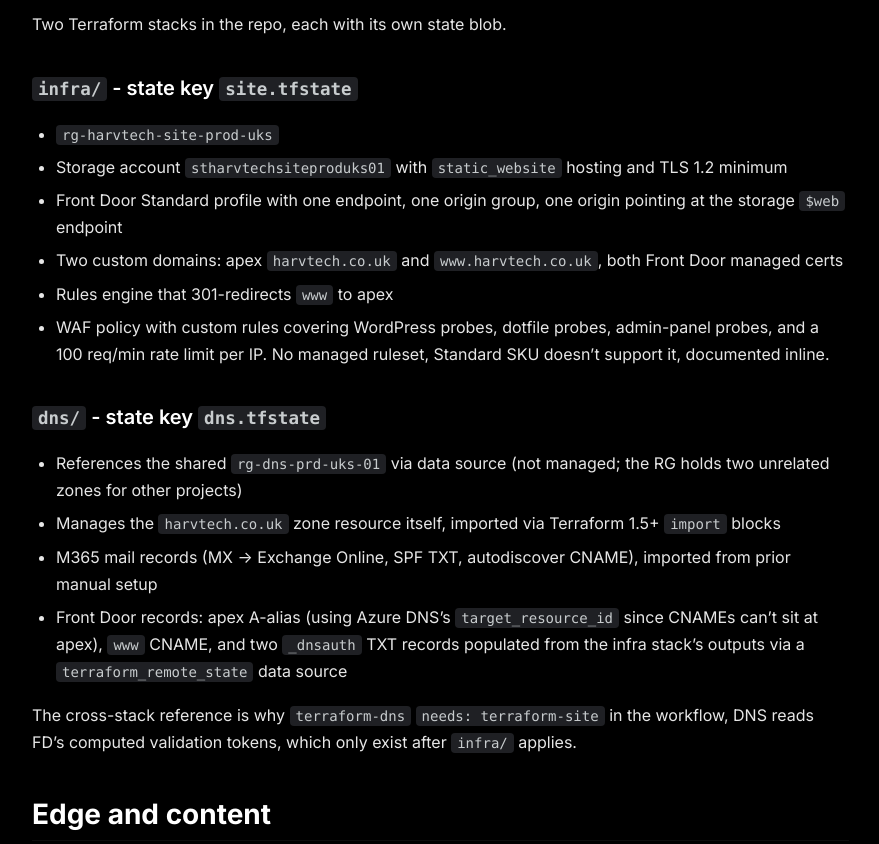
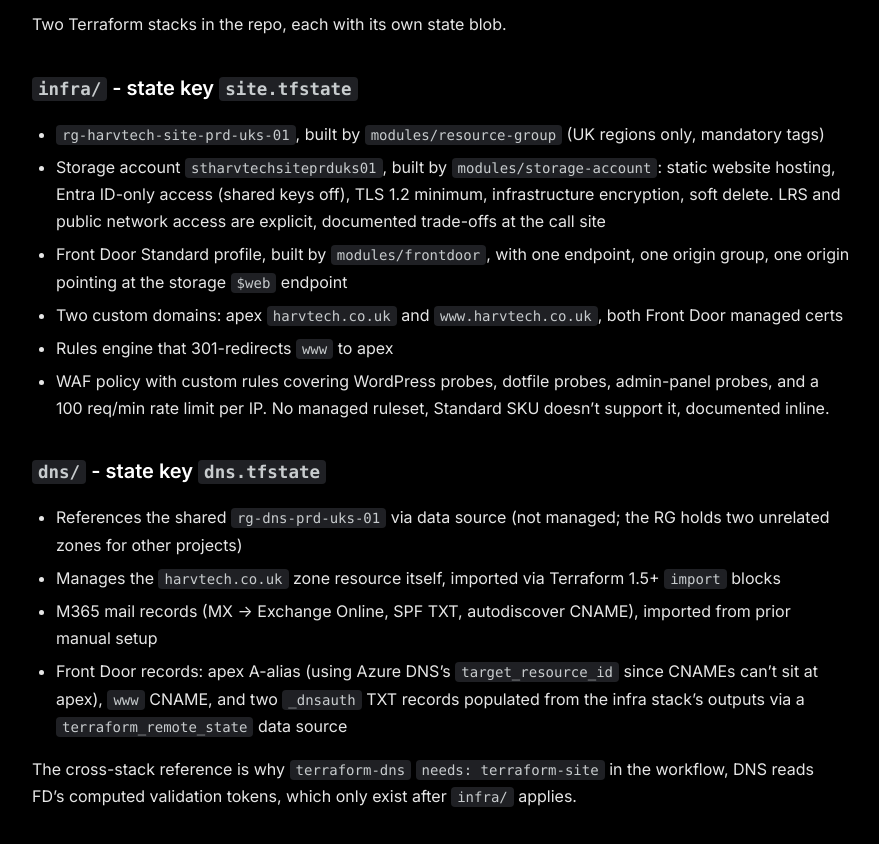
Before and after one commit to HarvtechUK/harvtech-site, an Astro site in the folder site/: page /docs/architecture/site-infra-hld in a window 1280 px wide. Shown: the part 1820-2664 px from the top of the page, without its empty margins (354-1233 px from the left). Built offline with nearby package versions, Linux system fonts and the light colour scheme; Astro itself is replaced by a stand-in of ours.

Commit message:
feat(modules): add storage-account module and adopt it for the site and data lake
New modules/storage-account. The security baseline is fixed in code,
not exposed as inputs: Entra ID only (shared keys off, OAuth default),
TLS 1.2, HTTPS only, no anonymous blob access, no local users, no
cross-tenant replication, infrastructure encryption, 1-hour SAS policy,
blob and container soft delete. Trade-offs are inputs with safe
defaults (ZRS, public network access off) so cheaper or more open
choices are explicit at the call site. Optional static website, private
containers, deny-by-default network rules, and role assignments with
the same no-standing-privileged-roles guard as modules/resource-group.

The static website uses the standalone
azurerm_storage_account_static_website resource instead of the
deprecated inline block (removed in azurerm 5.0), adopted on the live
site with an import block.

16 terraform tests on a mocked provider, mutation-checked.

Adoption:
- data-platform: data lake + raw/cleansed/curated containers moved,
  0 to add, 0 to change, 0 to destroy
- infra: site account moved and lifted to the baseline in place
  (default_to_oauth_authentication on, local_user_enabled off),
  static website imported; 1 to import, 0 to add, 1 to change,
  0 to destroy

Also corrects stale names in the site HLD.

```diff
--- a/site/src/content/docs/architecture/site-infra-hld.md
+++ b/site/src/content/docs/architecture/site-infra-hld.md
@@ -3,7 +3,7 @@ title: Site infrastructure HLD
 description: How harvtech.co.uk fits together end to end - platform layer, application stacks, edge, identity, CI/CD.
 category: architecture
 order: 10
-updated: 2026-05-31
+updated: 2026-10-15
 status: living
 ---
 
@@ -40,9 +40,9 @@ Two Terraform stacks in the repo, each with its own state blob.
 
 ### `infra/` - state key `site.tfstate`
 
-- `rg-harvtech-site-prod-uks`
-- Storage account `stharvtechsiteproduks01` with `static_website` hosting and TLS 1.2 minimum
-- Front Door Standard profile with one endpoint, one origin group, one origin pointing at the storage `$web` endpoint
+- `rg-harvtech-site-prd-uks-01`, built by `modules/resource-group` (UK regions only, mandatory tags)
+- Storage account `stharvtechsiteprduks01`, built by `modules/storage-account`: static website hosting, Entra ID-only access (shared keys off), TLS 1.2 minimum, infrastructure encryption, soft delete. LRS and public network access are explicit, documented trade-offs at the call site
+- Front Door Standard profile, built by `modules/frontdoor`, with one endpoint, one origin group, one origin pointing at the storage `$web` endpoint
 - Two custom domains: apex `harvtech.co.uk` and `www.harvtech.co.uk`, both Front Door managed certs
 - Rules engine that 301-redirects `www` to apex
 - WAF policy with custom rules covering WordPress probes, dotfile probes, admin-panel probes, and a 100 req/min rate limit per IP. No managed ruleset, Standard SKU doesn't support it, documented inline.
@@ -123,4 +123,3 @@ For the bigger decisions, see the `decisions/` category, each ADR captures the c
 - Diagrams, this doc is text-only for v1. Adding Mermaid via remark plugin is a follow-up.
 - Reference Azure landing zone lab, planned as a separate repo, with this site hosting its case study and writeup. AI (Azure OpenAI / Foundry) drops in as one demonstrated workload on top, alongside data and app-tier examples.
 - Diagnostic Settings to a Log Analytics workspace, closes two Checkov/Trivy suppressions (storage logging and queue logging) when it lands.
-- `infrastructure_encryption_enabled = true` on the storage account, requires SA replacement, currently bundled with the SP RBAC modernisation work for safe coordination.
```
Also changed, not shown: data-platform/README.md, modules/storage-account/README.md (added), 13 other files.
